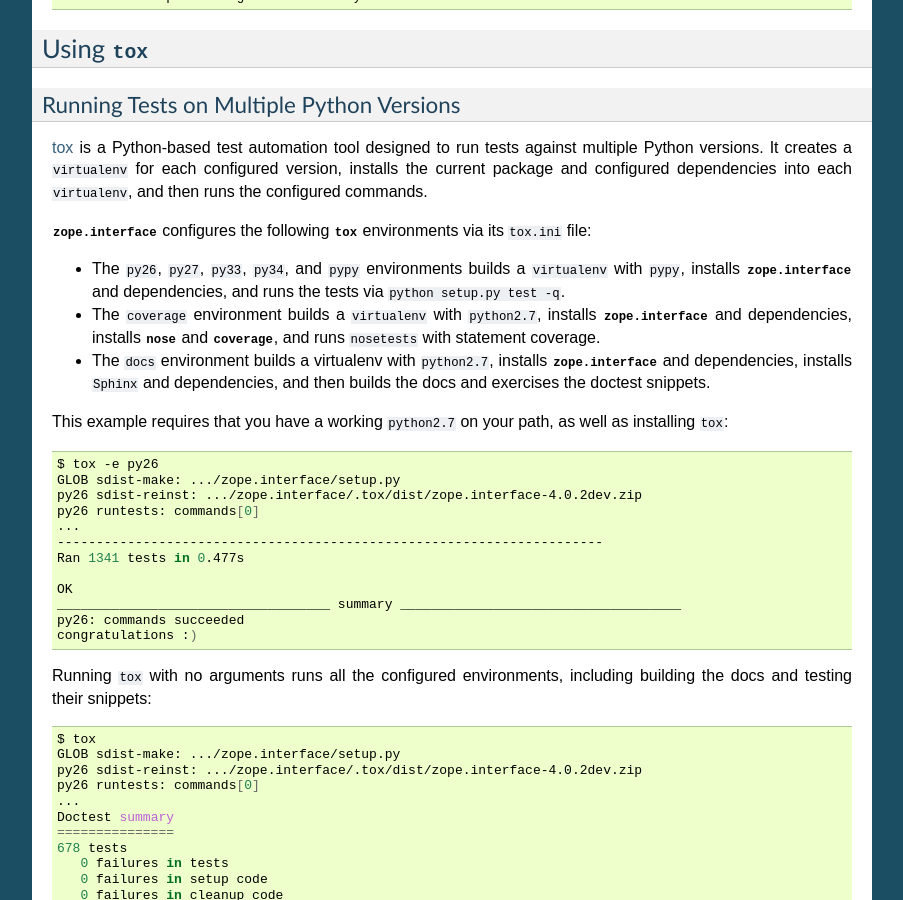
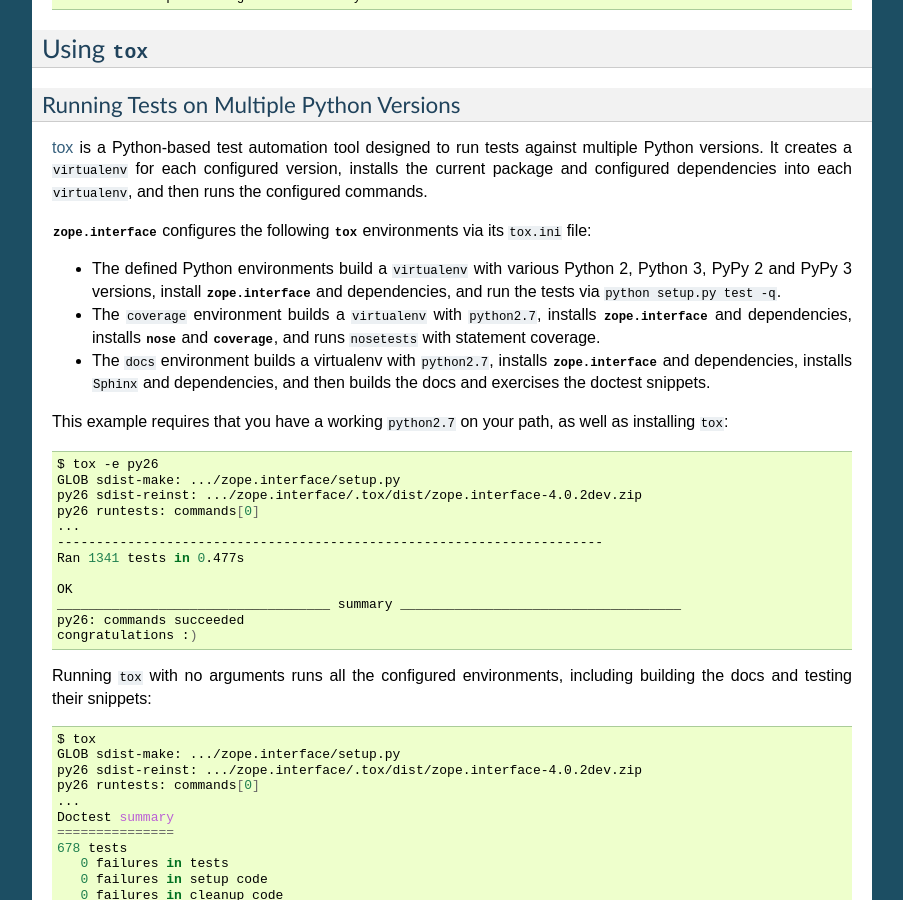
Before and after one commit to zopefoundation/zope.interface, a Sphinx documentation site: the page built from docs/hacking.rst, in a window 1280 px wide and 900 px high, scrolled down 2871 px. Shown: the whole window, without its empty margins (198-1101 px from the left). Built offline with Sphinx 7.4.7, drawn with Linux system fonts in a browser that asks for light colours.

Commit message:
Simplify and future-proof tox usage documentation.

```diff
--- a/docs/hacking.rst
+++ b/docs/hacking.rst
@@ -212,10 +212,9 @@
 :mod:`zope.interface` configures the following :mod:`tox` environments via
 its ``tox.ini`` file:
 
-- The ``py26``, ``py27``, ``py33``, ``py34``, and ``pypy`` environments
-  builds a ``virtualenv`` with ``pypy``,
-  installs :mod:`zope.interface` and dependencies, and runs the tests
-  via ``python setup.py test -q``.
+- The defined Python environments build a ``virtualenv`` with various Python 2,
+  Python 3, PyPy 2 and PyPy 3 versions, install :mod:`zope.interface` and
+  dependencies, and run the tests via ``python setup.py test -q``.
 
 - The ``coverage`` environment builds a ``virtualenv`` with ``python2.7``,
   installs :mod:`zope.interface` and dependencies, installs
```
